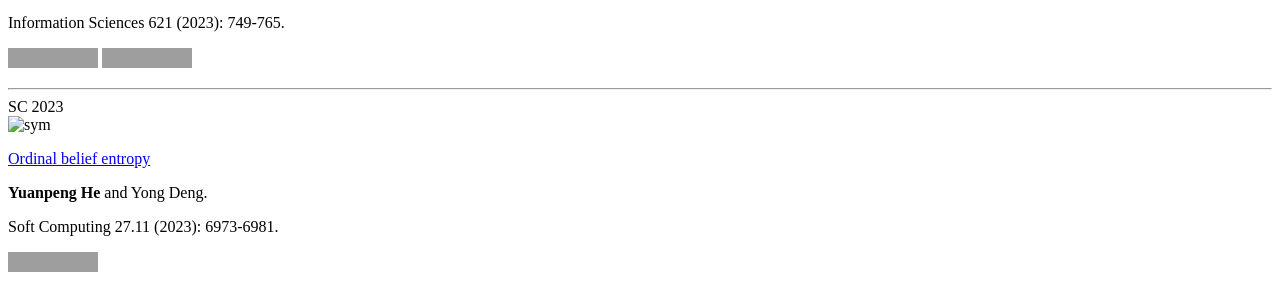
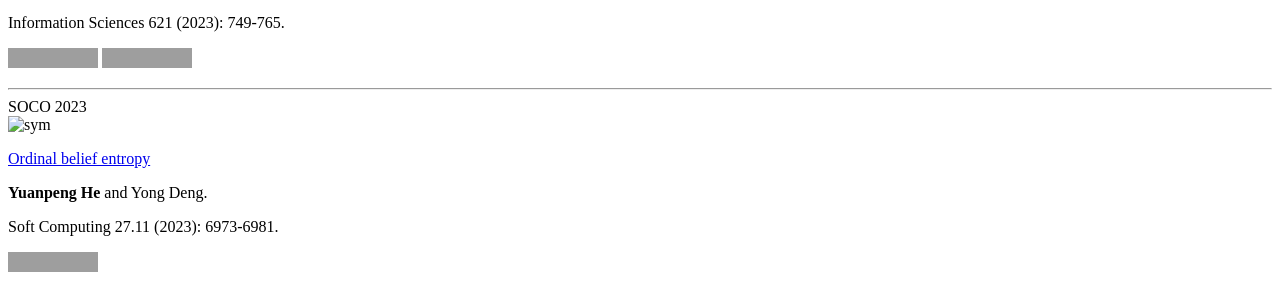
Before and after one commit to heyuanpengpku/heyuanpeng.github.io, a Jekyll site: the page built from _pages/includes/pub.md, in a window 1280 px wide and 900 px high, scrolled down 3081 px. Shown: the part 162-452 px from the top of the window. Built offline with Jekyll 4.4.1, drawn with Linux system fonts in a browser that asks for light colours; our own code applies the rules of GitHub Pages for plain Markdown files; grey boxes are pictures that could not be loaded.

Commit message:
2025-10-09 14:29:56

```diff
--- a/_pages/includes/pub.md
+++ b/_pages/includes/pub.md
@@ -225,7 +225,7 @@ Information Sciences 621 (2023): 749-765.
 
 ---
 
-<div class='paper-box'><div class='paper-box-image'><div><div class="badge">SC 2023</div><img src='images/covers/2023-obe.jpg' alt="sym" width="50%"></div></div>
+<div class='paper-box'><div class='paper-box-image'><div><div class="badge">SOCO 2023</div><img src='images/covers/2023-obe.jpg' alt="sym" width="50%"></div></div>
 <div class='paper-box-text' markdown="1">
 
 [Ordinal belief entropy](https://link.springer.com/article/10.1007/s00500-023-07947-x)
```
